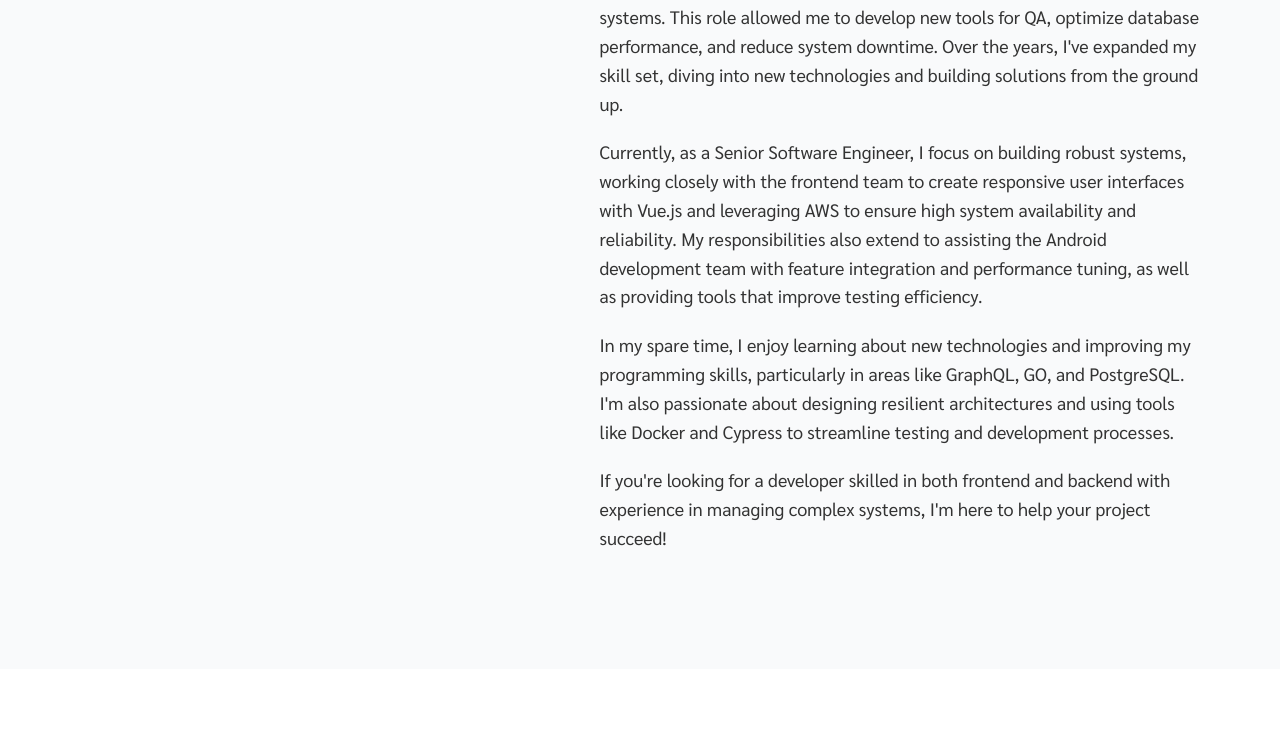
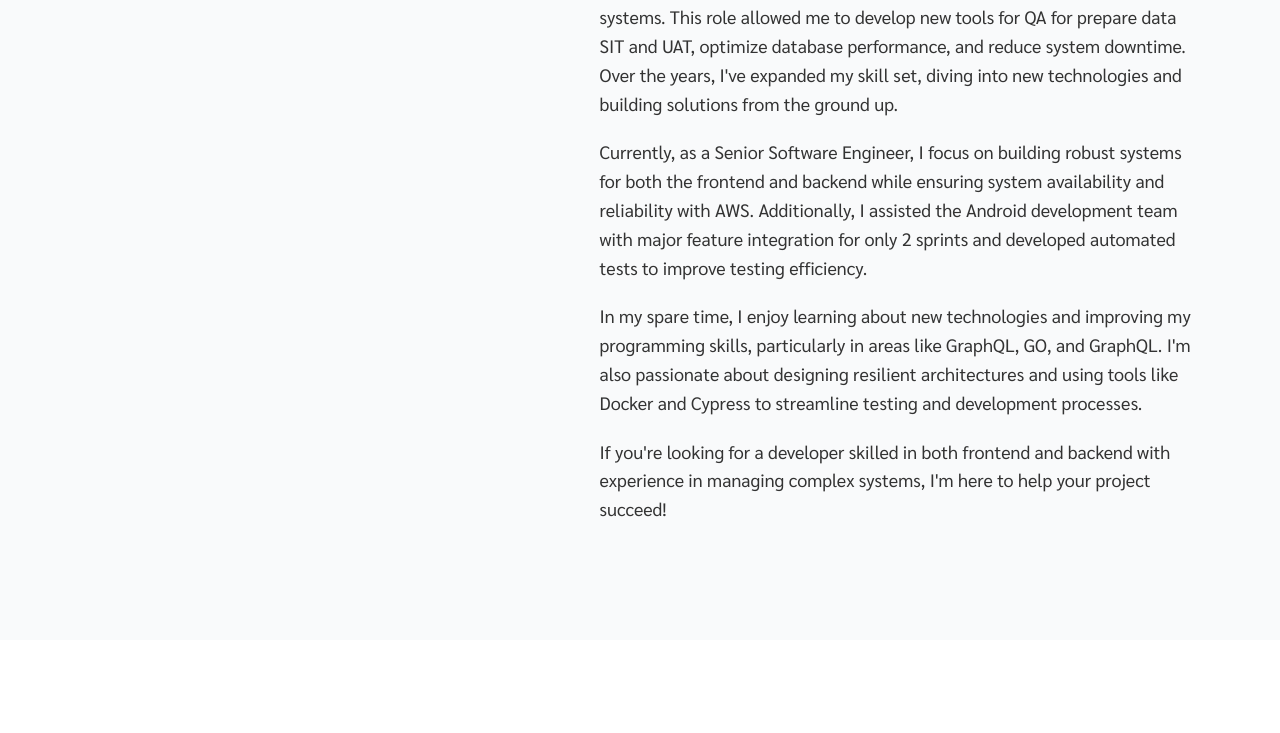
Before and after one commit to athip60/athip60.github.io, a plain HTML site: page index.html in a window 1280 px wide. Shown: the part 1121-1854 px from the top of the page. Drawn offline with Linux system fonts and the light colour scheme.

Commit message:
feat: แก้ให้คำไม่ดูเว่อร์

```diff
--- a/index.html
+++ b/index.html
@@ -523,18 +523,19 @@
             collaboratively with my team to create systems that simplify complex transactions and enhance productivity.
           </p>
           <p>My journey began as a Software Engineer at Ngernturbo Co. Ltd in 2021, where I took on responsibilities in
-            developing and maintaining transaction systems. This role allowed me to develop new tools for QA, optimize
-            database performance, and reduce system downtime. Over the years, I've expanded my skill set, diving into
-            new technologies and building solutions from the ground up.
+            developing and maintaining transaction systems. This role allowed me to develop new tools for QA for prepare
+            data SIT and UAT, optimize database performance, and reduce system downtime. Over the years, I've expanded
+            my skill set, diving into new technologies and building solutions from the ground up.
           </p>
-          <p>Currently, as a Senior Software Engineer, I focus on building robust systems, working closely with the
-            frontend team to create responsive user interfaces with Vue.js and leveraging AWS to ensure high system
-            availability and reliability. My responsibilities also extend to assisting the Android development team with
-            feature integration and performance tuning, as well as providing tools that improve testing efficiency.
+          <p>
+            Currently, as a Senior Software Engineer, I focus on building robust systems for both the frontend and
+            backend while ensuring system availability and reliability with AWS. Additionally, I assisted the Android
+            development team with major feature integration for only 2 sprints and developed automated tests to improve
+            testing efficiency.
           </p>
           <p>
             In my spare time, I enjoy learning about new technologies and improving my programming skills, particularly
-            in areas like GraphQL, GO, and PostgreSQL. I'm also passionate about designing resilient architectures and
+            in areas like GraphQL, GO, and GraphQL. I'm also passionate about designing resilient architectures and
             using tools like Docker and Cypress to streamline testing and development processes.
           </p>
           <p>
```
